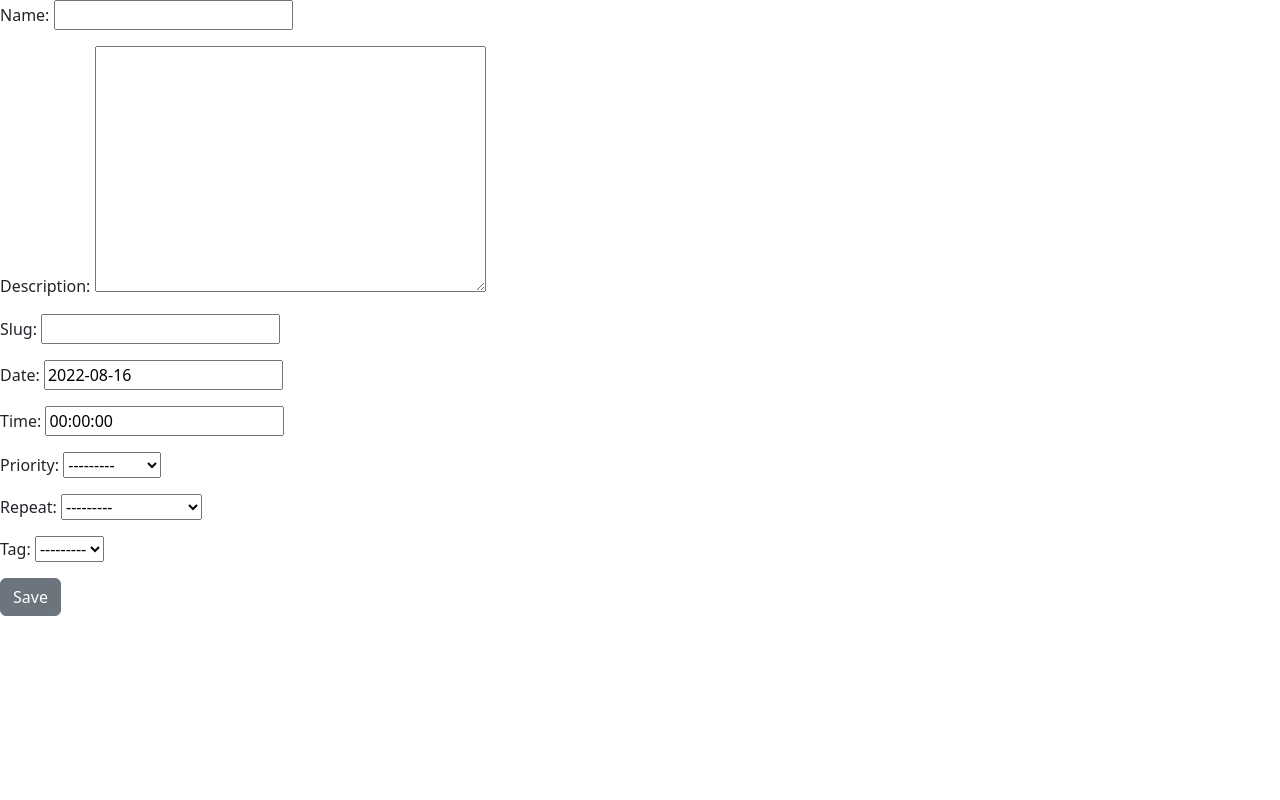
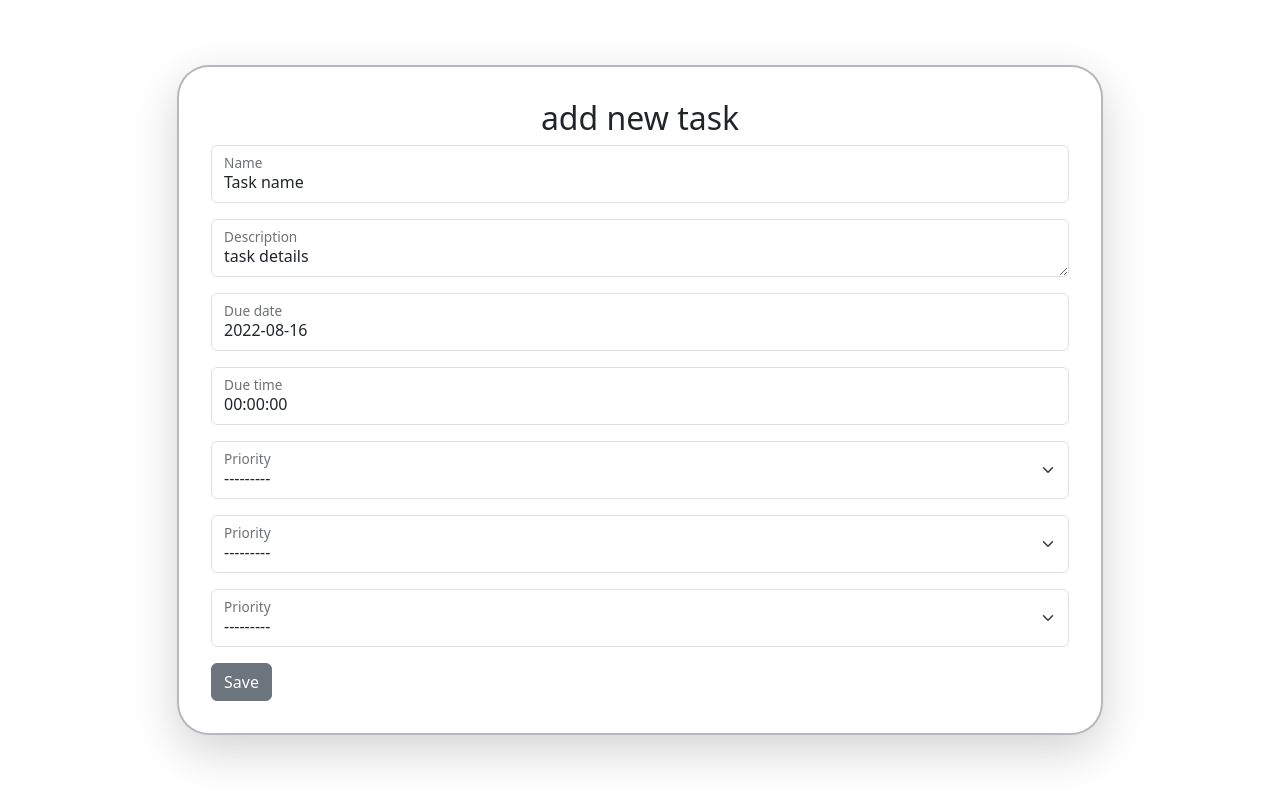
Before and after one commit to r3troseer/ToDo, a Django app: page /create/ in a window 1280 px wide. Run offline with Django 4.2, Linux system fonts and the light colour scheme; data comes from the database, SQL or seed files in the repository; some libraries are stand-ins or nearby versions.

Commit message:
designed the create/update page and improved form.py

```diff
--- a/base/forms.py
+++ b/base/forms.py
@@ -7,3 +7,15 @@ class TaskForm(forms.ModelForm):
     class Meta:
         model = Task
         fields = "__all__"
+        widgets = { 'name' : forms.TextInput(attrs={'class':'form-control','id':'floatingInput','placeholder':'name',}),
+                    'description': forms.Textarea(attrs={'class':'form-control','id':'floatingTextarea','placeholder':'name',}),
+                    'date': forms.DateInput(attrs={'class':'form-control','id':'floatingInput',}),
+                    'time': forms.TimeInput(attrs={'class':'form-control','id':'floatingInput',}),
+                    'priority': forms.Select(attrs={'class':'form-select','id':'floatingSelect',}),
+                    'repeat': forms.Select(attrs={'class':'form-select','id':'floatingSelect',}),
+                    'tag': forms.Select(attrs={'class':'form-select','id':'floatingSelect',}),
+                        # 'venuetypes' : forms.Select(queryset=Venuetypes.objects.all,
+                        #                             attrs={'class' : 'venue_type_select'}
+                        #                             )
+                       }
+    # name= forms.CharField(widget= forms.TextInput(attrs={'class':'form-control','id':'floatingInput'}))
--- a/base/models.py
+++ b/base/models.py
@@ -25,11 +25,11 @@ class Tag(models.Model):
 
 
 class Task(models.Model):
-    name = models.CharField(max_length=200)
-    description = models.TextField(max_length=500)
+    name = models.CharField(max_length=200, default="Task name")
+    description = models.TextField(max_length=500, default="task details")
     slug = AutoSlugField(populate_from="name", null=True)
-    due_date = models.DateField(("Date"), default=date.today)
-    due_time = models.TimeField(("Time"), default=time)
+    date = models.DateField(("Date"), default=date.today)
+    time = models.TimeField(("Time"), default=time)
     priority = models.ForeignKey(Priority, on_delete=models.SET_NULL, null=True)
     repeat = models.ForeignKey(Repeat, on_delete=models.SET_NULL, null=True)
     tag = models.ForeignKey(Tag, on_delete=models.SET_NULL, null=True)
--- a/templates/base.html
+++ b/templates/base.html
@@ -12,12 +12,23 @@
 </head>
 
 <body class="">
+    <section class="vh-100">
+        <div class="container py-5 h-100">
+            <div class="row d-flex justify-content-center align-items-center h-100">
+                <div class="col-md-12 col-xl-10 ">
+                    <div class="card shadow-lg rounded-5 border border-2 border-secondary p-3 border-opacity-50">
+                        <div class="card-body scroll">
+
+                            {% block content %}
 
 
-    {% block content %}
+                            {% endblock %}
 
-
-    {% endblock %}
+                        </div>
+                    </div>
+                </div>
+            </div>
+    </section>
 
     <script src="{% static 'bootstrap/js/bootstrap.bundle.min.js' %}"></script>
 </body>
--- a/templates/create.html
+++ b/templates/create.html
@@ -1,8 +1,38 @@
 {% extends 'base.html' %}
 {% block content %}
+<div class="text-center h2">add new task</div>
 <form method="POST">
     {% csrf_token %}
-    {{form.as_p}}
+    <div class="form-floating mb-3">
+        <!-- <input type="" class="form-control" id="floatingInput" placeholder="Full name"> -->
+        {{form.name}}
+        <label for="floatingInput">Name</label>
+    </div>
+    <div class="form-floating mb-3">
+        {{form.description}}
+        <label for="floatingTextarea">Description</label>
+    </div>
+    <div class="form-floating mb-3">
+        {{form.date}}
+        <label for="floatingInput">Due date</label>
+    </div>
+    <div class="form-floating mb-3">
+        {{form.time}}
+        <label for="floatingInput">Due time</label>
+    </div>
+    <div class="form-floating mb-3">
+        {{form.priority}}
+        <label for="floatingSelect">Priority</label>
+    </div>
+    <div class="form-floating mb-3">
+        {{form.repeat}}
+        <label for="floatingSelect">Priority</label>
+    </div>
+    <div class="form-floating mb-3">
+        {{form.tag}}
+        <label for="floatingSelect">Priority</label>
+    </div>
+    <!-- {{form.as_div}} -->
     <button type="submit" class="save btn btn-secondary">Save</button>
 </form>
 {% endblock %}
```
Also changed, not shown: templates/home.html (+2 -27 lines), base/migrations/0007_rename_due_date_task_date_rename_due_time_task_time.py (added), base/migrations/0008_alter_task_description_alter_task_name.py (added).
